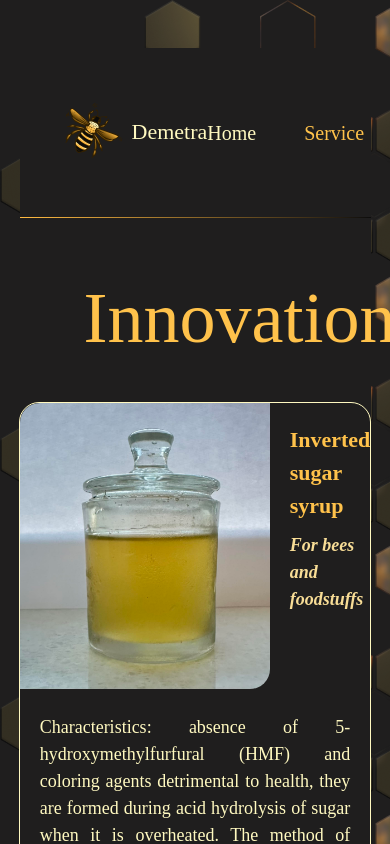
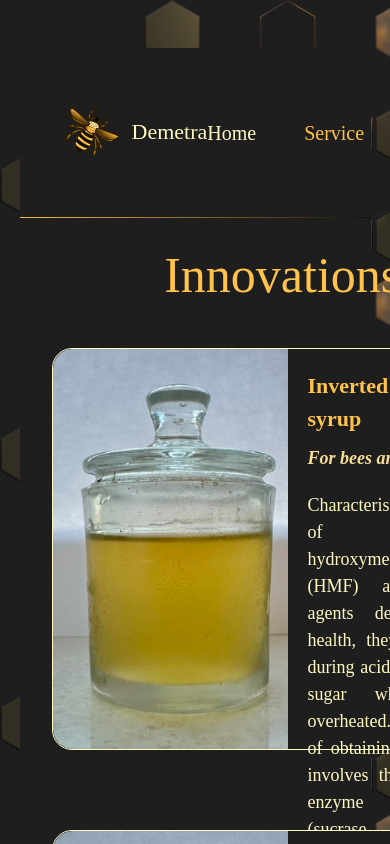
Before and after one commit to anikobakhidze/innovations-in-beekeeping, a React (Create React App) app: page / in a window 390 px wide. Shown: the top 844 px of the page. Built offline with nearby package versions, Linux system fonts and the light colour scheme.

Commit message:
add responsive

```diff
--- a/src/components/InnovationsSection/css/innovations.module.css
+++ b/src/components/InnovationsSection/css/innovations.module.css
@@ -1,11 +1,10 @@
 .innovationsSectionWrapper {
   display: flex;
   flex-direction: column;
+  flex-wrap: wrap;
   background-color: var(--black-color);
-  padding: 8rem;
+  padding: 6rem;
 }
-
-
 
 .innovationsSectionWrapper h1 {
   color: var(--yellow-color);
@@ -17,23 +16,28 @@
 }
 
 .innovationsSectionWrapper>div {
-  display: flex !important;
+  display: flex;
   gap: 80px;
   align-items: center;
-  display: flex;
   flex-wrap: wrap;
   justify-content: space-between;
 
 }
 
-@media screen and (max-width:1330px) {
+@media screen and (max-width:1750px) {
   .innovationsSectionWrapper {
-    padding: 4rem;
+    padding: 4rem 6rem;
+  }
+
+  .innovationsSectionWrapper h1 {
+    font-size: 50px;
   }
 }
 
-@media screen and (max-width:1425px) {
-  .innovationsSectionWrapper>div {
-    justify-content: center;
+@media screen and (max-width:1490px) {
+  .innovationsSectionWrapper {
+    padding: 2rem;
   }
+
+
 }
--- a/src/components/ProductCard/ProductCard.jsx
+++ b/src/components/ProductCard/ProductCard.jsx
@@ -14,11 +14,14 @@ function ProductCard({ card }) {
   return (
     <div className={styles.cardWrapper}>
       <img src={card.img} alt="profPic" />
-      <div onClick={() => handleClick(card.id)}>
-        <h3>{card.heading}</h3>
-        {card.subheading && <h4>{card.subheading}</h4>}
+
+      <div>
+        <div onClick={() => handleClick(card.id)}>
+          <h3>{card.heading}</h3>
+          {card.subheading && <h4>{card.subheading}</h4>}
+        </div>
+        <p>{card.paragraph}</p>
       </div>
-      <p>{card.paragraph}</p>
     </div>
   );
 }
--- a/src/components/ProductCard/css/productCard.module.css
+++ b/src/components/ProductCard/css/productCard.module.css
@@ -1,9 +1,7 @@
 .cardWrapper {
-  display: grid;
-  grid-template-columns: auto 1fr;
-  grid-template-rows: auto auto;
-  max-width: 800px;
-  width: 100%;
+  display: flex;
+  width: 60rem;
+  max-width: 100%;
   height: 500px;
   border-radius: 20px;
   border: 1px solid var(--cream-color);
@@ -27,35 +25,41 @@
   font-style: italic;
 }
 
-.cardWrapper>p {
+.cardWrapper p {
   line-height: 1.5;
   font-size: 18px;
   text-align: justify;
   color: var(--cream-color);
-  grid-column: 1 / span 2;
-  grid-row: 2/3;
-  padding: 25px 20px 0 20px;
+  padding: 20px 0;
 }
 
 .cardWrapper img {
-  width: 250px;
-  height: 100%;
+  width: 30%;
   object-fit: cover;
   border-top-left-radius: 20px;
-  border-bottom-right-radius: 20px;
-  max-height: 290px;
-  height: 100%;
+  border-bottom-left-radius: 20px;
 }
 
 
 .cardWrapper> :nth-child(2) {
-  padding: 20px 0 0 20px;
+  padding: 20px;
   cursor: pointer;
 }
 
-@media screen and (max-width:2156px) {
+@media screen and (max-width:2440px) {
   .cardWrapper {
-    width: 660px;
-    height: 600px
+    width: 100%;
+    height: 300px;
+  }
+
+  .cardWrapper img {
+    width: 235px;
   }
 }
+
+@media screen and (max-width:1750px) {
+  .cardWrapper {
+    height: 400px;
+  }
+
+}
```
Also changed, not shown: src/translation/ka/translation.json.
